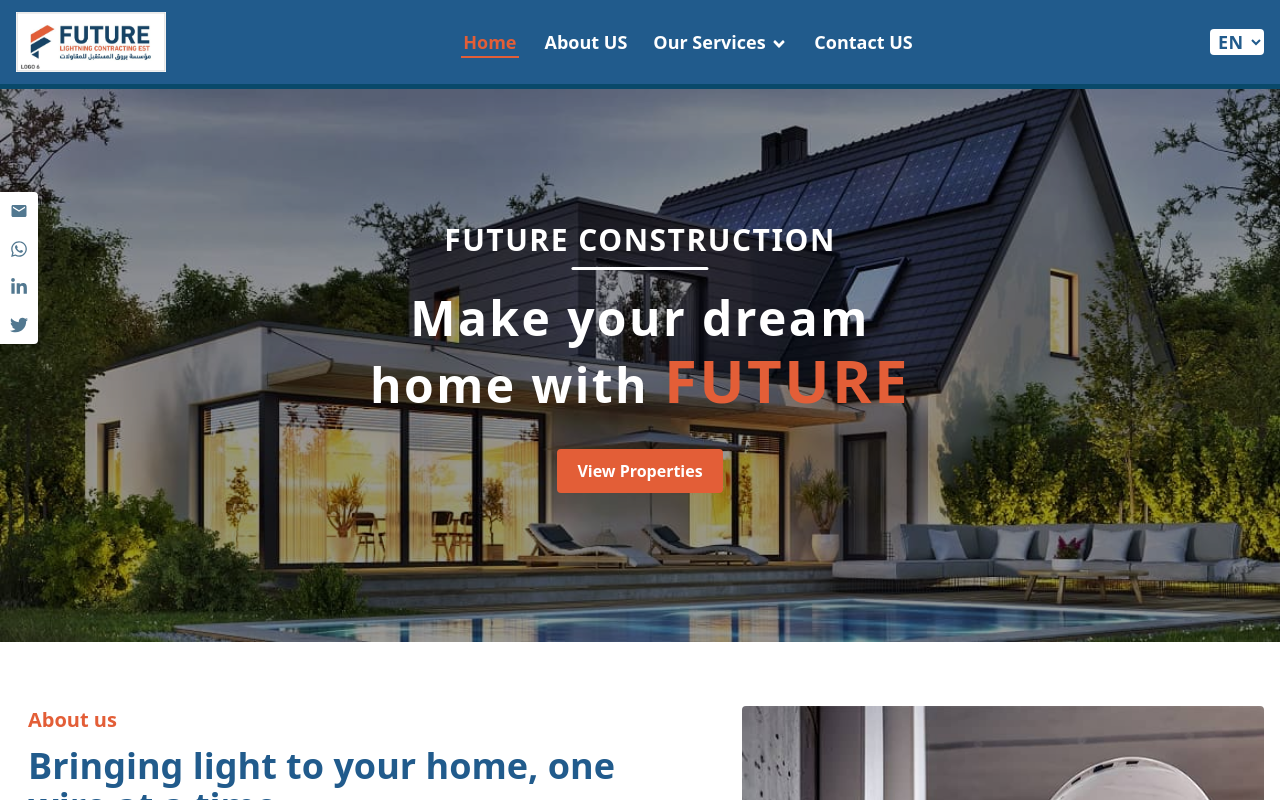
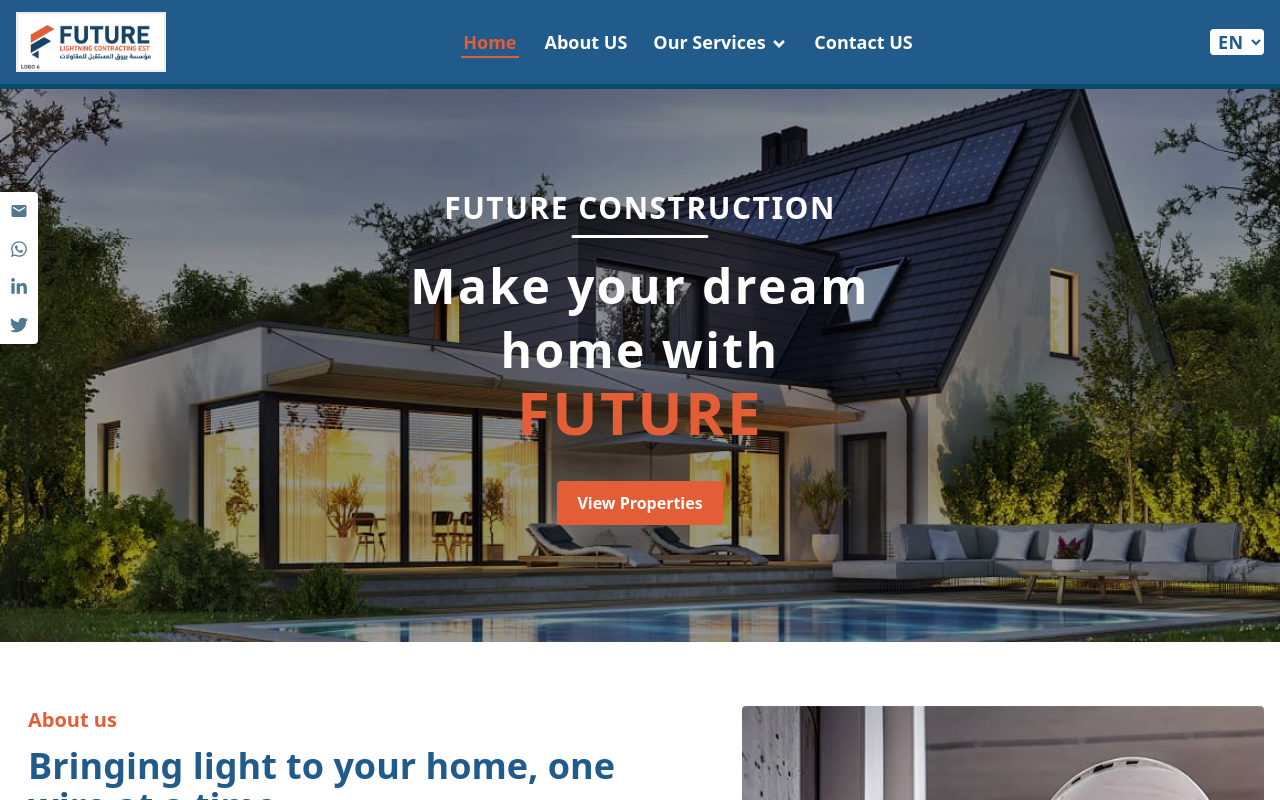
Before and after one commit to Amr-Guaily/future-app, a Next.js app: page / in a window 1280 px wide. Shown: the top 800 px of the page. Built offline with nearby package versions, Linux system fonts and the light colour scheme.

Commit message:
Animate on scroll

```diff
--- /dev/null
+++ b/components/AOSWrapper.jsx
@@ -0,0 +1,16 @@
+import { useEffect } from 'react';
+import Aos from 'aos';
+import 'aos/dist/aos.css';
+
+const AOSWrapper = ({ children }) => {
+  useEffect(() => {
+    Aos.init({
+      duration: 800,
+      easing: 'ease',
+    });
+  }, []);
+
+  return <>{children}</>;
+};
+
+export default AOSWrapper;
--- a/components/Home/AboutUS.jsx
+++ b/components/Home/AboutUS.jsx
@@ -2,12 +2,14 @@ import Link from 'next/link';
 import Image from 'next/image';
 
 import { BsLightningFill } from 'react-icons/bs';
+import AOSWrapper from '../AOSWrapper';
 
 const AboutUs = () => {
   console.log('About-us [Re-render]');
   return (
     <div className="s-block flex flex-col-reverse md:flex-row gap-6 lg:gap-10">
-      <div className="flex flex-col md:w-[55%] px-3">
+      <AOSWrapper>
+        <div data-aos="fade-right" className="flex flex-col md:w-[55%] px-3">
           <span className="text-secondary font-bold text-lg lg:text-xl">
             About us
           </span>
@@ -16,8 +18,8 @@ const AboutUs = () => {
           </h3>
           <p className="text-slate-700 mt-4 tracking-wider text-sm">
             Void gathering midst together you're shall. Beast set he likeness
-          spirit winged two all fourth they're gathered seasons very may heaven
-          saying.
+            spirit winged two all fourth they're gathered seasons very may
+            heaven saying.
           </p>
           <ul className="my-5">
             <li className="feature-li">
@@ -48,8 +50,8 @@ const AboutUs = () => {
                   Professional Team
                 </span>
                 <p className="text-slate-700 mt-1 tracking-wider text-sm p-3-line">
-                Lorem ipsum dolor sit amet, consectetur adipiscing elit. Ut elit
-                tellus, luctus nec ullamcorper mattis.
+                  Lorem ipsum dolor sit amet, consectetur adipiscing elit. Ut
+                  elit tellus, luctus nec ullamcorper mattis.
                 </p>
               </div>
             </div>
@@ -66,8 +68,8 @@ const AboutUs = () => {
                   Professional Team
                 </span>
                 <p className="text-slate-700 mt-1 tracking-wider text-sm p-3-line">
-                Lorem ipsum dolor sit amet, consectetur adipiscing elit. Ut elit
-                tellus, luctus nec ullamcorper mattis.
+                  Lorem ipsum dolor sit amet, consectetur adipiscing elit. Ut
+                  elit tellus, luctus nec ullamcorper mattis.
                 </p>
               </div>
             </div>
@@ -80,14 +82,18 @@ const AboutUs = () => {
             learn more
           </Link>
         </div>
+      </AOSWrapper>
 
+      <AOSWrapper>
         <Image
+          data-aos="fade-up"
           src="/assets/about-1.jpg"
           width={520}
           height={400}
           alt="about-us-image"
           className="rounded flex-1 max-h-[560px] self-center lg:max-h-none object-cover"
         />
+      </AOSWrapper>
     </div>
   );
 };
--- a/components/Home/ContactForm.jsx
+++ b/components/Home/ContactForm.jsx
@@ -2,6 +2,7 @@ import Image from 'next/image';
 import { useState, useRef, useEffect } from 'react';
 
 import emailjs from '@emailjs/browser';
+import AOSWrapper from '../AOSWrapper';
 
 const ContactForm = () => {
   const form = useRef();
@@ -57,7 +58,8 @@ const ContactForm = () => {
   console.log('FORM [Rerendered]');
 
   return (
-    <div className="md:w-1/2">
+    <AOSWrapper>
+      <div data-aos="fade-left" className="md:w-1/2">
         <div className="flex items-center gap-3">
           <div className="bg-secondary py-0.5 pl-0.5">
             <Image
@@ -100,7 +102,9 @@ const ContactForm = () => {
             <option selected disabled hidden>
               -- Project Type --
             </option>
-          <option value="Electrical Maintenance">Electrical Maintenance</option>
+            <option value="Electrical Maintenance">
+              Electrical Maintenance
+            </option>
             <option value="Electrical Repair">Electrical Repair</option>
             <option value="Electrical Installation">
               Electrical Installation
@@ -157,6 +161,7 @@ const ContactForm = () => {
           )}
         </form>
       </div>
+    </AOSWrapper>
   );
 };
 
--- a/components/Home/ContactUs.jsx
+++ b/components/Home/ContactUs.jsx
@@ -1,11 +1,13 @@
 import ContactForm from './ContactForm';
 import { MdLocationOn, MdEmail } from 'react-icons/md';
 import { BsTelephoneFill } from 'react-icons/bs';
+import AOSWrapper from '../AOSWrapper';
 
 const ContactUs = () => {
   return (
     <div className="s-block flex gap-8 md:gap-12 flex-col md:flex-row">
-      <div className="md:w-1/2">
+      <AOSWrapper>
+        <div data-aos="fade-up" className="md:w-1/2">
           <span className="text-secondary font-bold text-lg lg:text-xl">
             Contact US!
           </span>
@@ -41,6 +43,7 @@ const ContactUs = () => {
             ></iframe>
           </div>
         </div>
+      </AOSWrapper>
 
       <ContactForm />
     </div>
--- a/components/Home/Landing.jsx
+++ b/components/Home/Landing.jsx
@@ -1,19 +1,30 @@
 import Link from 'next/link';
 import Image from 'next/image';
+
+import AOSWrapper from '../AOSWrapper';
 
 const Landing = () => {
   console.log('Landing [Re-rendered]');
   return (
     <div className="hero-banner relative">
-      <div className="absolute w-full h-full bg-black/40 flex flex-col justify-center items-center text-white">
+      <div className="absolute w-full h-full flex justify-center items-center bg-black/40 text-white">
+        <AOSWrapper>
+          <div
+            data-aos="zoom-in-up"
+            className="flex flex-col items-center justify-center"
+          >
             <h5 className="hero-text">FUTURE CONSTRUCTION</h5>
             <h1 className="w-[80%] max-w-[600px] tracking-wider sm:leading-10 lg:leading-[4rem] text-center text-xl sm:text-3xl lg:text-5xl font-bold sm:my-4">
               Make your dream home with{' '}
-          <span className="text-3xl sm:text-6xl text-secondary">FUTURE</span>{' '}
+              <span className="text-3xl sm:text-6xl text-secondary">
+                FUTURE
+              </span>{' '}
             </h1>
             <Link href="#" className="main-btn">
               View Properties
             </Link>
+          </div>
+        </AOSWrapper>
       </div>
       <Image
         src="/assets/hero-banner.jpg"
--- a/components/Home/Statistics.jsx
+++ b/components/Home/Statistics.jsx
@@ -1,27 +1,32 @@
 import Image from 'next/image';
 import CountUp from 'react-countup';
+import AOSWrapper from '../AOSWrapper';
 
 const Statistics = () => {
   return (
     <div className="statistics">
       <div className="container py-10 flex items-center gap-6 rtl:flex-row-reverse">
+        <AOSWrapper>
           <Image
+            data-aos="fade-up"
             src="/assets/statistics.png"
             alt="statistics-section"
             width={400}
             height={360}
             className="flex-1 hidden sm:block max-h-[520px] self-center object-contain"
           />
+        </AOSWrapper>
 
-        <div className="sm:w-[60%] lg:w-1/2 p-3">
+        <AOSWrapper>
+          <div data-aos="fade-left" className="sm:w-[60%] lg:w-1/2 p-3">
             <h3 className="text-xl xl:text-3xl xl:leading-[2.5rem] font-bold text-primary tracking-wider mb-7">
               PROVIDING HIGH QUALITY SERVICE.
             </h3>
             <p className="max-w-[620px] my-6 xl:my-10 text-slate-700 mt-3 tracking-wider">
               Lorem ipsum dolor sit amet, consectetur adipiscing elit. Ut elit
               tellus, luctus nec ullamcorper mattis.Lorem ipsum dolor sit amet,
-            consectetur adipiscing elit. Ut elit tellus, luctus nec ullamcorper
-            mattis.
+              consectetur adipiscing elit. Ut elit tellus, luctus nec
+              ullamcorper mattis.
             </p>
             <div className="flex items-center gap-8 md:gap-12">
               <div className="statistics-item">
@@ -47,6 +52,7 @@ const Statistics = () => {
               </div>
             </div>
           </div>
+        </AOSWrapper>
       </div>
     </div>
   );
--- a/components/Layout/Layout.jsx
+++ b/components/Layout/Layout.jsx
@@ -31,7 +31,7 @@ const Layout = ({ children }) => {
         <Sidebar setIsActive={activeSidebarHanlder} />
       </div>
 
-      <main className="flex-1">{children}</main>
+      <main className="flex-1 overflow-hidden">{children}</main>
 
       <Footer />
     </div>
--- a/package.json
+++ b/package.json
@@ -10,6 +10,7 @@
   },
   "dependencies": {
     "@emailjs/browser": "^3.11.0",
+    "aos": "^2.3.4",
     "next": "13.4.19",
     "react": "18.2.0",
     "react-countup": "^6.4.2",
--- a/styles/globals.css
+++ b/styles/globals.css
@@ -1,4 +1,5 @@
 @import url('https://fonts.googleapis.com/css2?family=Cairo:wght@400;500;600&family=Montserrat:wght@500;600&family=Old+Standard+TT:ital@1&display=swap');
+@import '~aos/dist/aos.css';
 
 @tailwind base;
 @tailwind components;
```
Also changed, not shown: 1 other file (tests, documents, lock files or other folders). Lines whose indentation alone changed are shown as unchanged.
